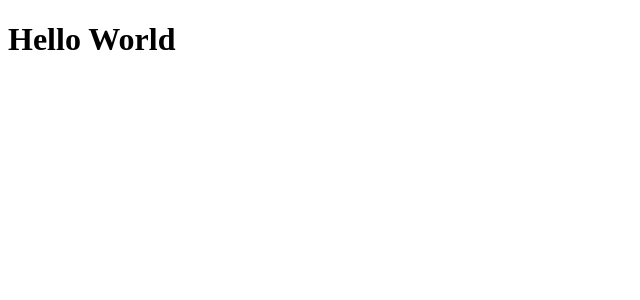
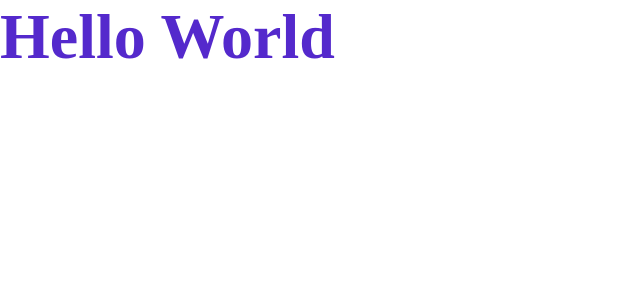
Before and after one commit to Felipepirova/dtmoney, a React (Create React App) app: page / in a window 1280 px wide. Shown: the top 300 px of the page, without its empty margins (0-640 px from the left). Built offline with nearby package versions, Linux system fonts and the light colour scheme.

Commit message:
styled components

```diff
--- a/package.json
+++ b/package.json
@@ -7,6 +7,7 @@
     "react": "^17.0.2",
     "react-dom": "^17.0.2",
     "react-scripts": "4.0.3",
+    "styled-components": "^5.3.3",
     "web-vitals": "^1.0.1"
   },
   "devDependencies": {
@@ -17,6 +18,7 @@
     "@types/node": "^12.0.0",
     "@types/react": "^17.0.0",
     "@types/react-dom": "^17.0.0",
+    "@types/styled-components": "^5.1.15",
     "typescript": "^4.1.2"
   },
   "scripts": {
--- a/src/App.tsx
+++ b/src/App.tsx
@@ -1,7 +1,15 @@
+import styled from "styled-components";
+import "../src/styles/global.scss"
+
+const Title = styled.h1`
+  font-size: 64px;
+  color: var(--blue);
+`
+
 export function App() {
   return (
     <div>
-      <h1>Hello World</h1>
+      <Title>Hello World</Title>
     </div>
   );
 }
--- a/src/index.tsx
+++ b/src/index.tsx
@@ -1,5 +1,6 @@
 import React from 'react';
 import ReactDOM from 'react-dom';
+import "../src/styles/global.scss"
 import {App} from './App';
 
 ReactDOM.render(
```
Also changed, not shown: 1 other file (tests, documents, lock files or other folders).
